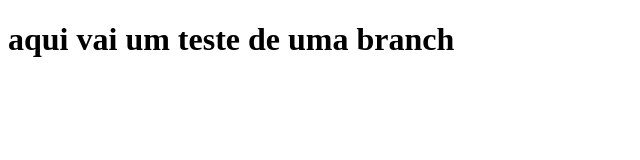
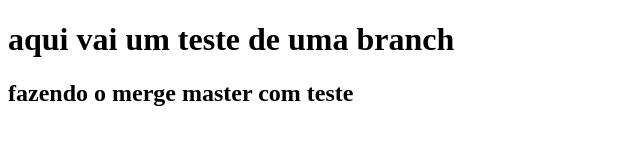
Before and after one commit to Vitormwxm/estudando_git, a plain HTML site: page index.html in a window 1280 px wide. Shown: the whole page, without its empty margins (0-640 px from the left). Drawn offline with Linux system fonts and the light colour scheme.

Commit message:
testando merge teste

```diff
--- a/index.html
+++ b/index.html
@@ -8,5 +8,6 @@
 </head>
 <body>
     <h1> aqui vai um teste de uma branch</h1>
+    <h2> fazendo o merge master com teste</h2>
 </body>
 </html>
```
